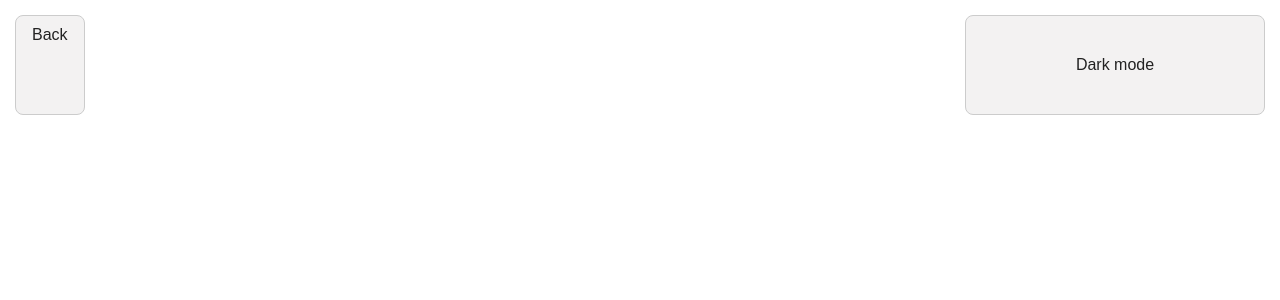
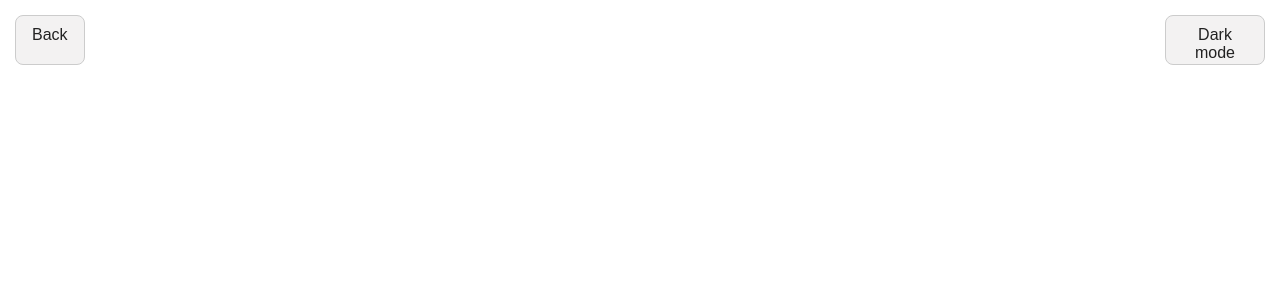
Before and after one commit to IntegratedMind19/BTC-Volatility-Forecast, a Flask app: page /forecast in a window 1280 px wide. Shown: the top 300 px of the page. Run offline with Flask 3, Linux system fonts and the light colour scheme; parts of the project's set-up code (start-up, migrations or seed data) failed here and were passed over.

Commit message:
Update style.css

```diff
--- a/static/css/style.css
+++ b/static/css/style.css
@@ -51,8 +51,8 @@ body {
 
 button {
     padding: 10px 16px;
-    height: 100px;
-    width: 300px;
+    height: 50px;
+    width: 100px;
     background-color: var(--button-background);
     color: var(--button-text);
     border: 1px solid var(--border-color);
```
